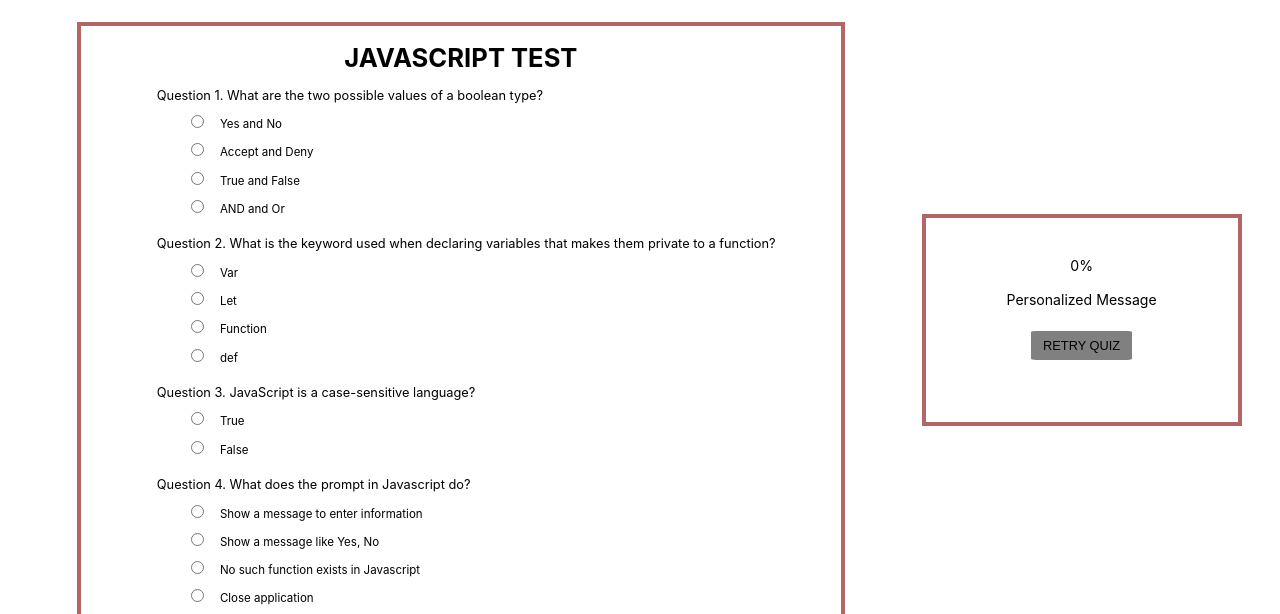
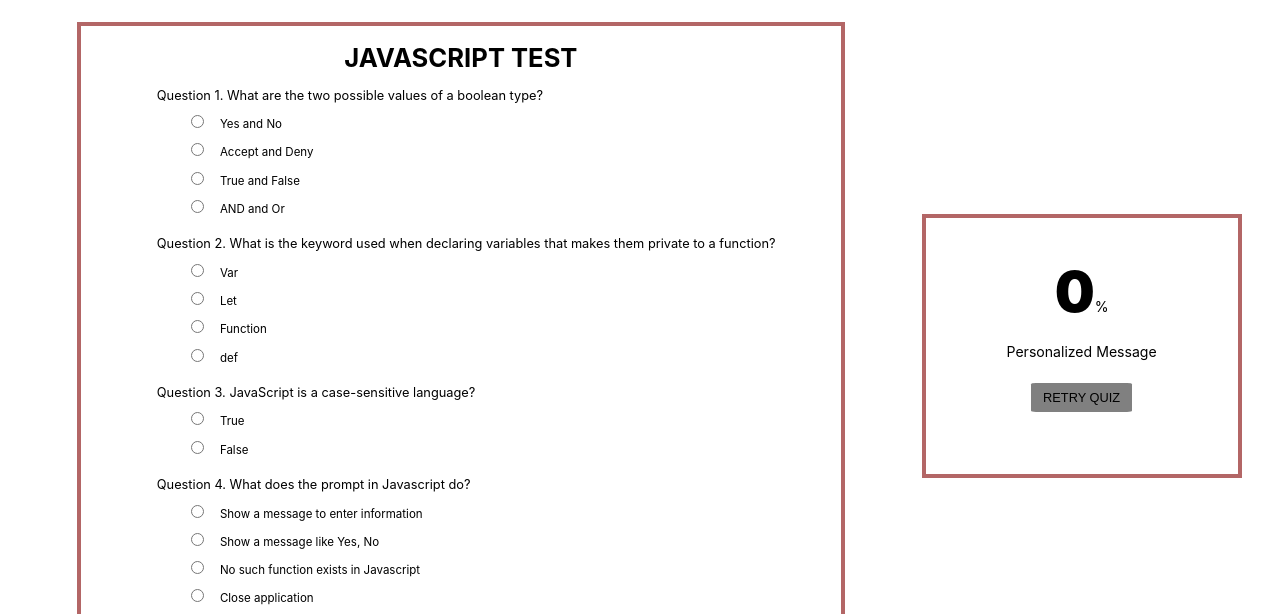
Before and after one commit to jumaBrian/quizBoard, a plain HTML site: page index.html in a window 1280 px wide. Shown: the part 186-800 px from the top of the page. Drawn offline with Linux system fonts and the light colour scheme.

Commit message:
style: Select larger font size and bold for total score

```diff
--- a/css/style.css
+++ b/css/style.css
@@ -94,6 +94,10 @@ input[type="submit"]{
     padding: 3%;
     border: rgba(128, 0, 0, 0.6) 0.35vw solid;
 }
+.pointsAwarded {
+    font-size: 4em;
+    font-weight: 900;
+}
 button{
     font-size: 1vw;
     padding: 3% 5%;
```
